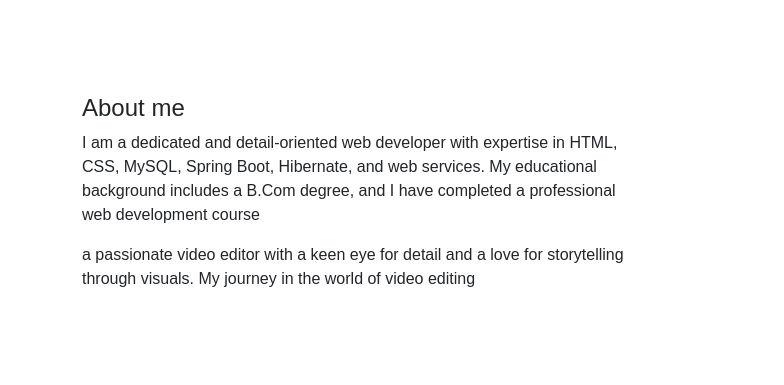
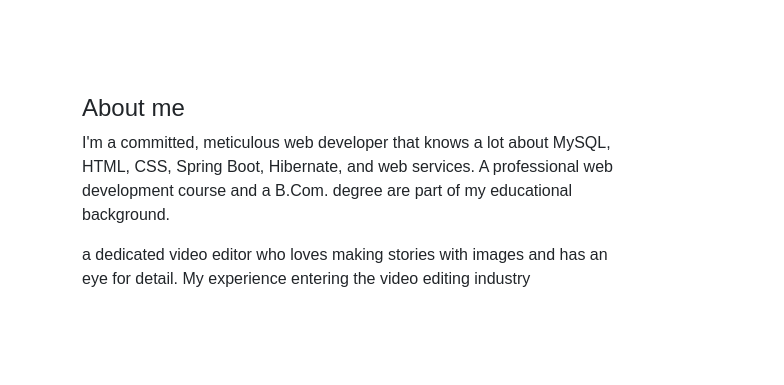
Before and after one commit to rakeshr22/rakesh-portfolio, a plain HTML site: page index.html in a window 1280 px wide. Shown: the part 800-1185 px from the top of the page, 0-784 px from the left. Drawn offline with nearby package versions, Linux system fonts and the light colour scheme.

Commit message:
added about

```diff
--- a/index.html
+++ b/index.html
@@ -57,12 +57,12 @@
         <div class="col-md-6">
           <h4 class="pd-3">About me</h4>
           <p class="pd-3">
-            I am a dedicated and detail-oriented web developer with expertise in HTML, CSS, MySQL, Spring Boot,
-            Hibernate, and web services. My educational background includes a B.Com degree, and I have completed a
-            professional web development course
+            I'm a committed, meticulous web developer that knows a lot about MySQL, HTML, CSS, Spring Boot, Hibernate,
+            and web services. A professional web development course and a B.Com. degree are part of my educational
+            background.
           </p>
-          <p class="pd-3"> a passionate video editor with a keen eye for detail and a love for storytelling through
-            visuals. My journey in the world of video editing </p>
+          <p class="pd-3"> a dedicated video editor who loves making stories with images and has an eye for detail. My
+            experience entering the video editing industry </p>
         </div>
         <div class="col-md-6 text-center">
           <img src="/Css/WhatsApp Image 2024-01-16 at 20.53.47_d80f7b73.jpg" alt="rakesh" class="img-fluid w-50" />
```
